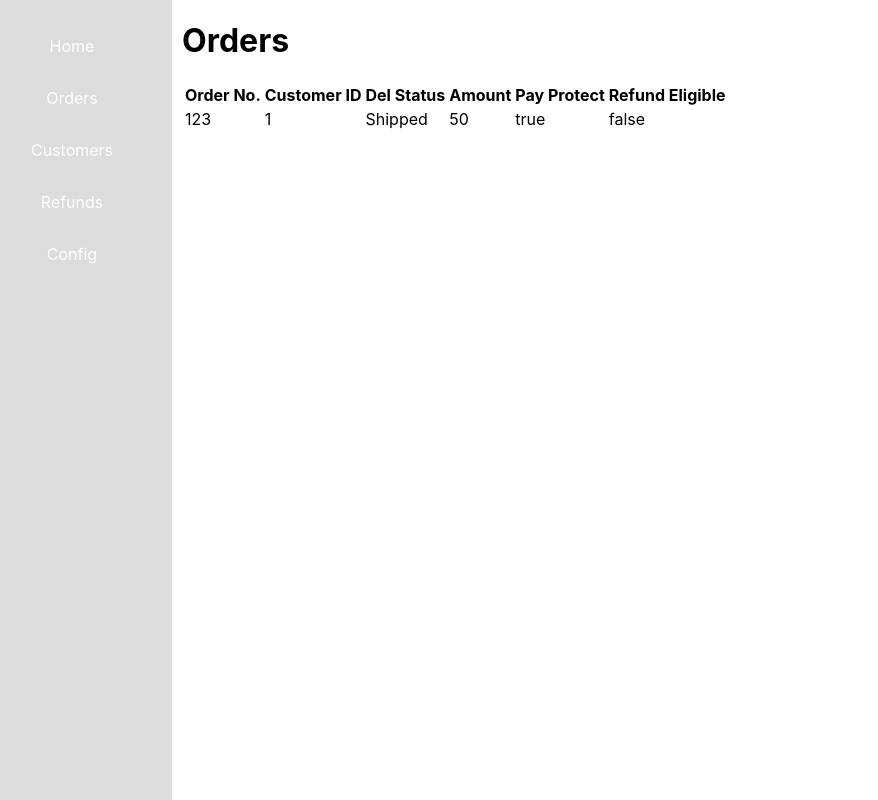
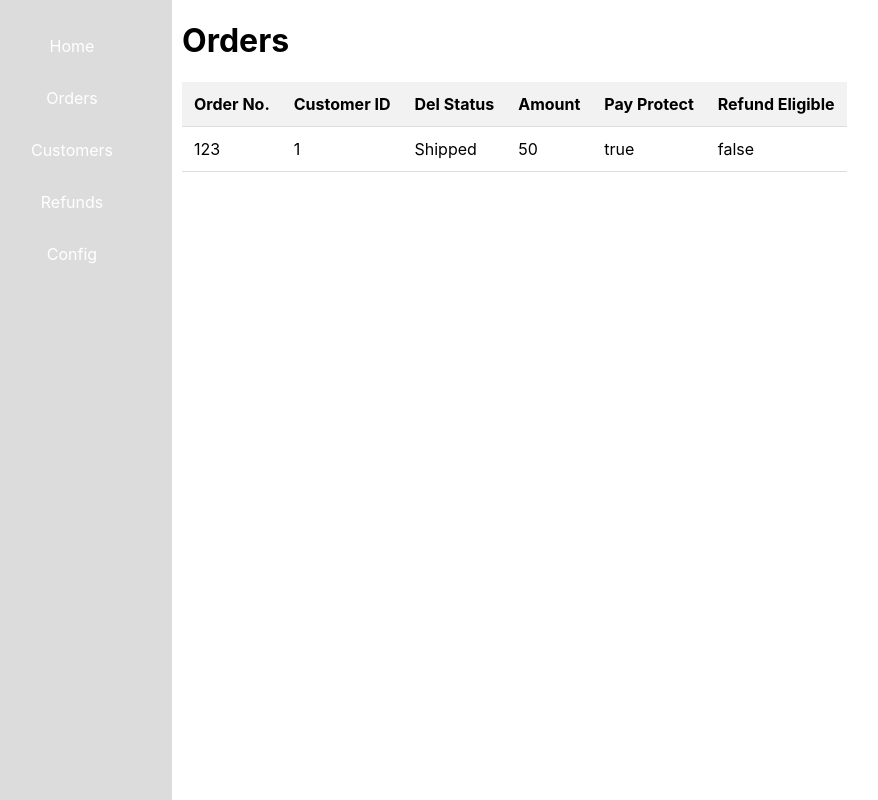
Before and after one commit to TheCyberFlash/stjag-basic-crud-react, a React (Create React App) app in the folder basic-crud/: page /orders in a window 1280 px wide. Shown: the whole page, without its empty margins (28-906 px from the left). Built offline with nearby package versions, Linux system fonts and the light colour scheme.

Commit message:
Basic style data table
More to come later

```diff
--- a/basic-crud/src/components/DataTable.js
+++ b/basic-crud/src/components/DataTable.js
@@ -2,7 +2,8 @@ import React from 'react';
 
 const DataTable = ({ columns, data }) => {
   return (
-    <table>
+    <div className="table-container">
+        <table>
       <thead>
         <tr>
           {columns.map((column, index) => (
@@ -20,6 +21,7 @@ const DataTable = ({ columns, data }) => {
         ))}
       </tbody>
     </table>
+    </div>
   );
 };
 
--- a/basic-crud/src/index.css
+++ b/basic-crud/src/index.css
@@ -46,3 +46,29 @@ code {
 .sidebar a:hover {
   color: black;
 }
+
+.table-container {
+  width: 100%;
+  margin-top: 20px;
+  overflow-x: auto;
+}
+
+table {
+  border-collapse: collapse;
+  width: 100%;
+  margin-bottom: 20px;
+}
+
+th, td {
+  padding: 12px;
+  text-align: left;
+  border-bottom: 1px solid #ddd;
+}
+
+th {
+  background-color: #f2f2f2;
+}
+
+tr:hover {
+  background-color: #f5f5f5;
+}
```
